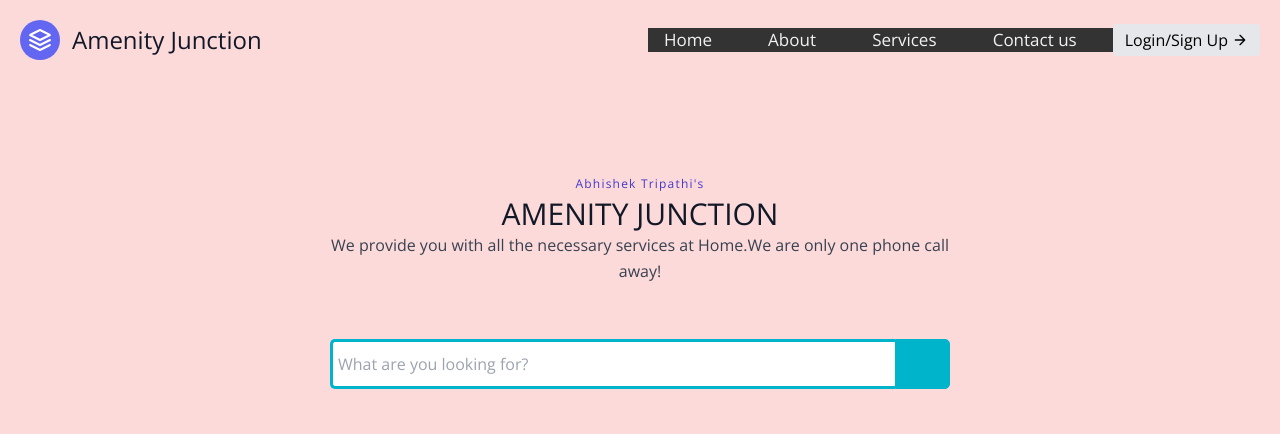
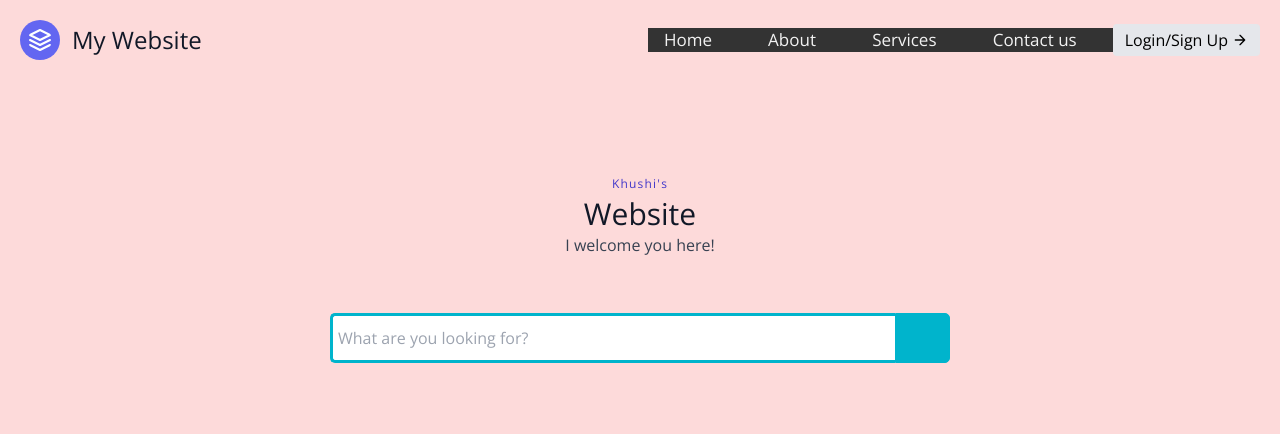
Before and after one commit to khushi0704/Website-In-Progress, a plain HTML site: page index.html in a window 1280 px wide. Drawn offline with nearby package versions, Linux system fonts and the light colour scheme.

Commit message:
update index.html

```diff
--- a/index.html
+++ b/index.html
@@ -14,7 +14,7 @@
             <svg xmlns="http://www.w3.org/2000/svg" fill="none" stroke="currentColor" stroke-linecap="round" stroke-linejoin="round" stroke-width="2" class="w-10 h-10 text-white p-2 bg-indigo-500 rounded-full" viewBox="0 0 24 24">
               <path d="M12 2L2 7l10 5 10-5-10-5zM2 17l10 5 10-5M2 12l10 5 10-5"></path>
             </svg>
-            <span class="ml-3 text-xl" style="font-size: 150%">Amenity Junction</span>
+            <span class="ml-3 text-xl" style="font-size: 150%">My Website</span>
           </a>
           <nav class="md:ml-auto flex flex-wrap items-center text-base justify-center">
             <div class="topnav">
@@ -34,9 +34,9 @@
       <section class="text-gray-700 body-font">
         <div class="container px-5 py-24 mx-auto">
           <div class="flex flex-col text-center w-full mb-20">
-            <h2 class="text-xs text-indigo-700 tracking-widest font-medium title-font mb-1">Abhishek Tripathi's</h2>
-            <h1 class="sm:text-3xl text-2xl font-medium title-font text-gray-900">AMENITY JUNCTION</h1>
-            <p class="text-base leading-relaxed xl:w-2/4 lg:w-3/4 mx-auto">We provide you with all the necessary services at Home.We are only one phone call away!</p>
+            <h2 class="text-xs text-indigo-700 tracking-widest font-medium title-font mb-1">Khushi's</h2>
+            <h1 class="sm:text-3xl text-2xl font-medium title-font text-gray-900">Website</h1>
+            <p class="text-base leading-relaxed xl:w-2/4 lg:w-3/4 mx-auto">I welcome you here!</p>
         </div>
         <div class="wrap">
             <div class="search">
```
